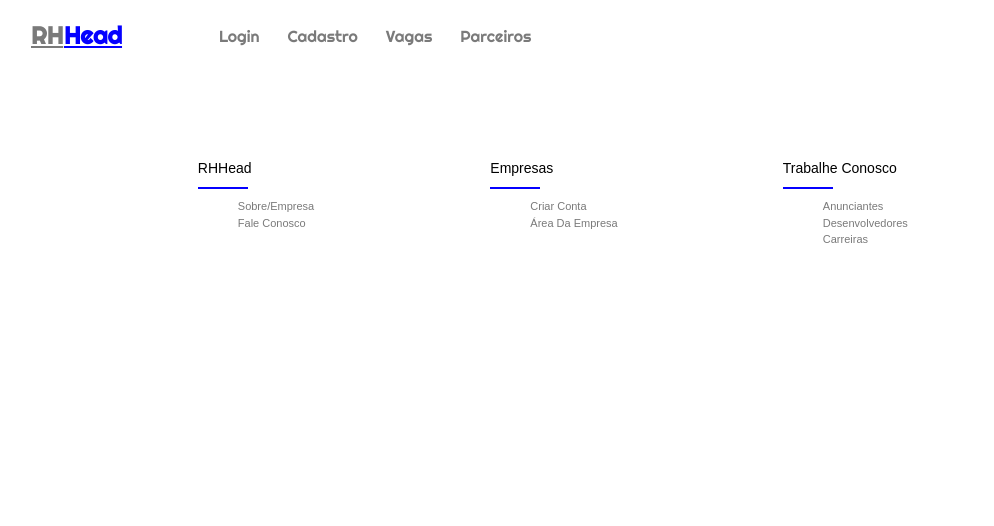
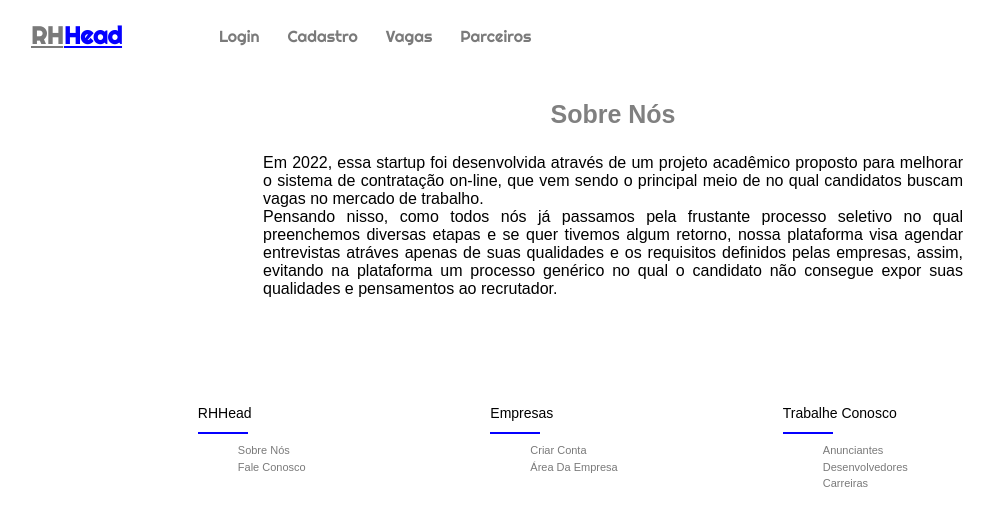
Before and after one commit to Aristeu-Miranda/RHHead, a React (Create React App) app: page /sobre in a window 1280 px wide. Shown: the top 526 px of the page, without its empty margins (27-1021 px from the left). Built offline with nearby package versions, Linux system fonts and the light colour scheme.

Commit message:
Componente Sobre Nós

```diff
--- a/src/App.jsx
+++ b/src/App.jsx
@@ -8,6 +8,7 @@ import Empresas from './components/empresas/Empresas'
 import Entrevistas from './components/entrevistas/Entrevistas'
 import Login from './components/login/Login'
 import Cadastro from './components/cadastro/Cadastro'
+import Sobre from './components/sobre/Sobre'
 
 export default function App(){
     return(
@@ -21,6 +22,7 @@ export default function App(){
                     <Route path="/entrevistas" element={<Entrevistas/>}/>
                     <Route path="/login" element={<Login/>}/>
                     <Route path="/cadastro" element={<Cadastro/>}/>
+                    <Route path="/sobre" element={<Sobre/>}/>
                 </Routes>
                 <Rodape/>
             </BrowserRouter>
--- a/src/components/rodape/Rodape.css
+++ /dev/null
@@ -1,56 +0,0 @@
-#corpo{
-    line-height: 1.5;
-    font-family: "Poppins", sans-serif;
-    margin-left: 15%;
-    padding: 0;
-}
-
-footer{
-    box-sizing: border-box;
-    padding: 70px 0;
-}
-
-.container{
-    max-width: 1050px;
-    margin: auto;
-}
-.row{
-    display: flex;
-    flex-wrap: wrap;
-}
-.ul-rodape{
-    list-style: none;
-}
-.footer-col{
-    width: 25%;
-    padding: 0 15px;
-}
-.footer-col h4{
-    font-size: 14px;
-    text-transform: capitalize;
-    font-weight: 500;
-    position: relative;
-}
-.footer-col h4::before{
-    content: '';
-    position: absolute;
-    left: 0;
-    bottom: -10px;
-    background-color: #0500FF;
-    height: 2px;
-    box-sizing: border-box;
-    width: 50px;
-}
-.ul-rodape li a{
-    font-size: 11px;
-    text-transform: capitalize;
-    text-decoration: none;
-    font-weight: 300;
-    color: #7a7a7a;
-    display: block;
-    transition: all 0.3s ease;
-}
-.ul-rodape li a:hover{
-    color: #000000;
-    padding-left: 8px;
-}
--- a/src/components/rodape/Rodape.jsx
+++ b/src/components/rodape/Rodape.jsx
@@ -1,16 +1,18 @@
 import React from "react";
-import './Rodape.css'
+import { Footer } from "../../styled/styled";
+import { Link } from "react-router-dom";
 
 export default function Rodape(){
     return(
-        <div id="corpo">
+        <Footer>
+            <div id="corpo">
             <footer>
                 <div class="container">
                     <div class="row">
                         <div class="footer-col">
                             <h4>RHHead</h4>
                             <ul class="ul-rodape">
-                                <li><a href="#">Sobre/Empresa</a></li>
+                                <li><Link id="links" to="/sobre">Sobre Nós</Link></li>
                                 <li><a href="#">Fale conosco</a></li>
                             </ul>
                         </div>
@@ -33,5 +35,7 @@ export default function Rodape(){
                 </div>
             </footer>
         </div>
+        </Footer>
+
     )
 }
--- /dev/null
+++ b/src/components/sobre/Sobre.jsx
@@ -0,0 +1,23 @@
+import React from "react";
+import { DivSobre } from '../../styled/styled'
+
+export default function Sobre(){
+    return(
+        <DivSobre>
+            <div id="titulo">
+                <h3>Sobre Nós</h3>
+            </div>
+            <div id="descricao">
+                <p>
+                    Em 2022, essa startup foi desenvolvida através de um projeto acadêmico
+                    proposto para melhorar o sistema de contratação on-line, que vem sendo o principal meio de
+                    no qual candidatos buscam vagas no mercado de trabalho.
+                    <br/>Pensando nisso, como todos nós já passamos pela frustante processo seletivo no qual preenchemos
+                    diversas etapas e se quer tivemos algum retorno, nossa plataforma visa agendar entrevistas atráves
+                    apenas de suas qualidades e os requisitos definidos pelas empresas, assim, evitando na plataforma um
+                    processo genérico no qual o candidato não consegue expor suas qualidades e pensamentos ao recrutador.
+                </p>
+            </div>
+        </DivSobre>
+    )
+}
--- a/src/styled/styled.js
+++ b/src/styled/styled.js
@@ -320,3 +320,80 @@ input[type="submit"]:hover
 }
 
 `
+
+export const Footer = styled.footer`
+#corpo{
+    line-height: 1.5;
+    font-family: "Poppins", sans-serif;
+    margin-left: 15%;
+    padding: 0;
+}
+
+footer{
+    box-sizing: border-box;
+    padding: 70px 0;
+}
+
+.container{
+    max-width: 1050px;
+    margin: auto;
+}
+.row{
+    display: flex;
+    flex-wrap: wrap;
+}
+.ul-rodape{
+    list-style: none;
+}
+.footer-col{
+    width: 25%;
+    padding: 0 15px;
+}
+.footer-col h4{
+    font-size: 14px;
+    text-transform: capitalize;
+    font-weight: 500;
+    position: relative;
+}
+.footer-col h4::before{
+    content: '';
+    position: absolute;
+    left: 0;
+    bottom: -10px;
+    background-color: #0500FF;
+    height: 2px;
+    box-sizing: border-box;
+    width: 50px;
+}
+.ul-rodape li a{
+    font-size: 11px;
+    text-transform: capitalize;
+    text-decoration: none;
+    font-weight: 300;
+    color: #7a7a7a;
+    display: block;
+    transition: all 0.3s ease;
+}
+.ul-rodape li a:hover{
+    color: #000000;
+    padding-left: 8px;
+}
+`
+
+export const DivSobre = styled.div`
+#titulo h3 {
+  font-family: 'Poppins', sans-serif;
+  font-size: 25px;
+  margin: 50px 0px 25px 0px;
+  text-align:center;
+  color: gray;
+}
+
+#descricao {
+  font-family: 'Poppins', sans-serif;
+  margin: auto;
+  text-align: justify;
+  width: 700px;
+
+}
+`
```
